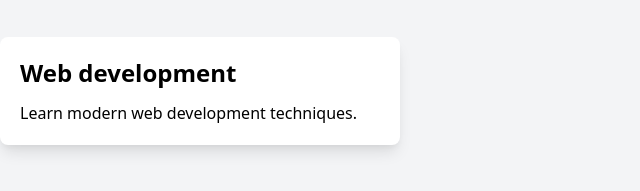
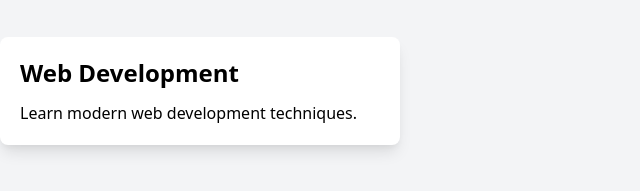
Before and after one commit to nikhilpachange/Tailwind-CSS, a plain HTML site: page index.html in a window 1280 px wide. Shown: the part 359-550 px from the top of the page, 0-640 px from the left. Drawn offline with nearby package versions, Linux system fonts and the light colour scheme.

Commit message:
Update index

```diff
--- a/index.html
+++ b/index.html
@@ -24,6 +24,6 @@
       <div class="grid md:grid-cols-3 gap-10">
         <!-- Category Card -->
         <div class="bg-white p-5 rounded-lg shadow-lg">
-          <h3 class="text-2xl font-bold mb-3">Web development</h3>
+          <h3 class="text-2xl font-bold mb-3">Web Development</h3>
           <p>Learn modern web development techniques.</p>
         </
```
